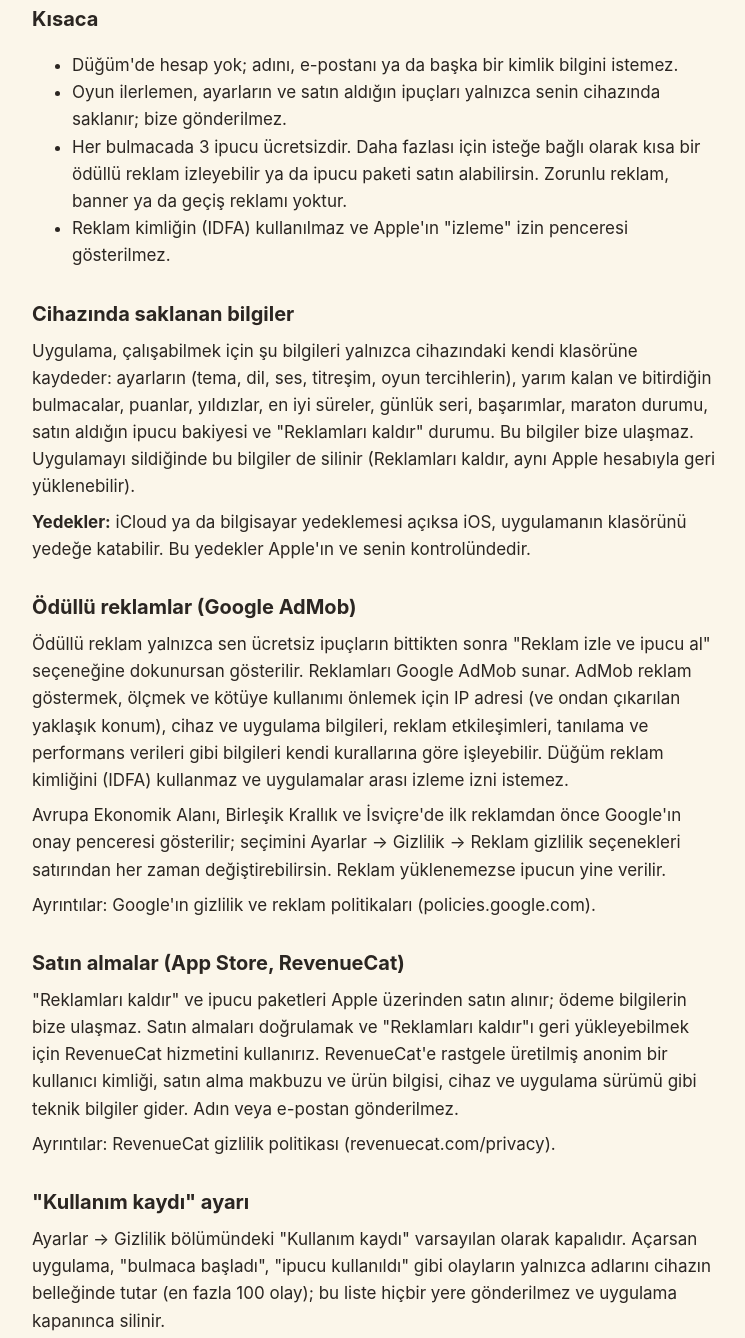
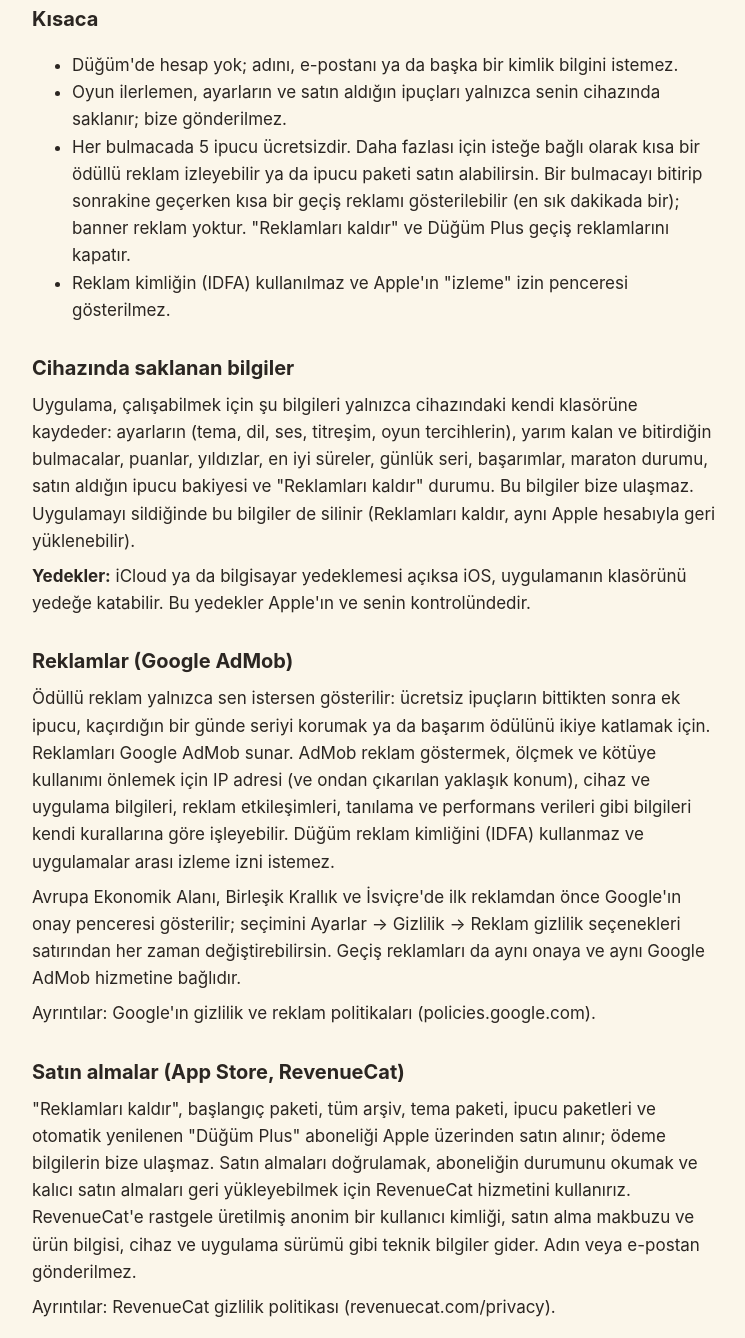
Before and after one commit to brick-bloom/brick-bloom.github.io, a plain HTML site: page dugum/privacy/index.html in a window 1280 px wide. Shown: the part 233-1571 px from the top of the page, without its empty margins (264-1009 px from the left). Drawn offline with Linux system fonts and the light colour scheme.

Commit message:
Düğüm privacy: 5 free hints, interstitial ads, Plus and new one-time purchases

```diff
--- a/dugum/privacy/index.html
+++ b/dugum/privacy/index.html
@@ -17,18 +17,18 @@
 <ul>
 <li>Düğüm'de hesap yok; adını, e-postanı ya da başka bir kimlik bilgini istemez.</li>
 <li>Oyun ilerlemen, ayarların ve satın aldığın ipuçları yalnızca senin cihazında saklanır; bize gönderilmez.</li>
-<li>Her bulmacada 3 ipucu ücretsizdir. Daha fazlası için isteğe bağlı olarak kısa bir ödüllü reklam izleyebilir ya da ipucu paketi satın alabilirsin. Zorunlu reklam, banner ya da geçiş reklamı yoktur.</li>
+<li>Her bulmacada 5 ipucu ücretsizdir. Daha fazlası için isteğe bağlı olarak kısa bir ödüllü reklam izleyebilir ya da ipucu paketi satın alabilirsin. Bir bulmacayı bitirip sonrakine geçerken kısa bir geçiş reklamı gösterilebilir (en sık dakikada bir); banner reklam yoktur. "Reklamları kaldır" ve Düğüm Plus geçiş reklamlarını kapatır.</li>
 <li>Reklam kimliğin (IDFA) kullanılmaz ve Apple'ın "izleme" izin penceresi gösterilmez.</li>
 </ul>
 <h2>Cihazında saklanan bilgiler</h2>
 <p>Uygulama, çalışabilmek için şu bilgileri yalnızca cihazındaki kendi klasörüne kaydeder: ayarların (tema, dil, ses, titreşim, oyun tercihlerin), yarım kalan ve bitirdiğin bulmacalar, puanlar, yıldızlar, en iyi süreler, günlük seri, başarımlar, maraton durumu, satın aldığın ipucu bakiyesi ve "Reklamları kaldır" durumu. Bu bilgiler bize ulaşmaz. Uygulamayı sildiğinde bu bilgiler de silinir (Reklamları kaldır, aynı Apple hesabıyla geri yüklenebilir).</p>
 <p><strong>Yedekler:</strong> iCloud ya da bilgisayar yedeklemesi açıksa iOS, uygulamanın klasörünü yedeğe katabilir. Bu yedekler Apple'ın ve senin kontrolündedir.</p>
-<h2>Ödüllü reklamlar (Google AdMob)</h2>
-<p>Ödüllü reklam yalnızca sen ücretsiz ipuçların bittikten sonra "Reklam izle ve ipucu al" seçeneğine dokunursan gösterilir. Reklamları Google AdMob sunar. AdMob reklam göstermek, ölçmek ve kötüye kullanımı önlemek için IP adresi (ve ondan çıkarılan yaklaşık konum), cihaz ve uygulama bilgileri, reklam etkileşimleri, tanılama ve performans verileri gibi bilgileri kendi kurallarına göre işleyebilir. Düğüm reklam kimliğini (IDFA) kullanmaz ve uygulamalar arası izleme izni istemez.</p>
-<p>Avrupa Ekonomik Alanı, Birleşik Krallık ve İsviçre'de ilk reklamdan önce Google'ın onay penceresi gösterilir; seçimini Ayarlar → Gizlilik → Reklam gizlilik seçenekleri satırından her zaman değiştirebilirsin. Reklam yüklenemezse ipucun yine verilir.</p>
+<h2>Reklamlar (Google AdMob)</h2>
+<p>Ödüllü reklam yalnızca sen istersen gösterilir: ücretsiz ipuçların bittikten sonra ek ipucu, kaçırdığın bir günde seriyi korumak ya da başarım ödülünü ikiye katlamak için. Reklamları Google AdMob sunar. AdMob reklam göstermek, ölçmek ve kötüye kullanımı önlemek için IP adresi (ve ondan çıkarılan yaklaşık konum), cihaz ve uygulama bilgileri, reklam etkileşimleri, tanılama ve performans verileri gibi bilgileri kendi kurallarına göre işleyebilir. Düğüm reklam kimliğini (IDFA) kullanmaz ve uygulamalar arası izleme izni istemez.</p>
+<p>Avrupa Ekonomik Alanı, Birleşik Krallık ve İsviçre'de ilk reklamdan önce Google'ın onay penceresi gösterilir; seçimini Ayarlar → Gizlilik → Reklam gizlilik seçenekleri satırından her zaman değiştirebilirsin. Geçiş reklamları da aynı onaya ve aynı Google AdMob hizmetine bağlıdır.</p>
 <p>Ayrıntılar: Google'ın gizlilik ve reklam politikaları (policies.google.com).</p>
 <h2>Satın almalar (App Store, RevenueCat)</h2>
-<p>"Reklamları kaldır" ve ipucu paketleri Apple üzerinden satın alınır; ödeme bilgilerin bize ulaşmaz. Satın almaları doğrulamak ve "Reklamları kaldır"ı geri yükleyebilmek için RevenueCat hizmetini kullanırız. RevenueCat'e rastgele üretilmiş anonim bir kullanıcı kimliği, satın alma makbuzu ve ürün bilgisi, cihaz ve uygulama sürümü gibi teknik bilgiler gider. Adın veya e-postan gönderilmez.</p>
+<p>"Reklamları kaldır", başlangıç paketi, tüm arşiv, tema paketi, ipucu paketleri ve otomatik yenilenen "Düğüm Plus" aboneliği Apple üzerinden satın alınır; ödeme bilgilerin bize ulaşmaz. Satın almaları doğrulamak, aboneliğin durumunu okumak ve kalıcı satın almaları geri yükleyebilmek için RevenueCat hizmetini kullanırız. RevenueCat'e rastgele üretilmiş anonim bir kullanıcı kimliği, satın alma makbuzu ve ürün bilgisi, cihaz ve uygulama sürümü gibi teknik bilgiler gider. Adın veya e-postan gönderilmez.</p>
 <p>Ayrıntılar: RevenueCat gizlilik politikası (revenuecat.com/privacy).</p>
 <h2>"Kullanım kaydı" ayarı</h2>
 <p>Ayarlar → Gizlilik bölümündeki "Kullanım kaydı" varsayılan olarak kapalıdır. Açarsan uygulama, "bulmaca başladı", "ipucu kullanıldı" gibi olayların yalnızca adlarını cihazın belleğinde tutar (en fazla 100 olay); bu liste hiçbir yere gönderilmez ve uygulama kapanınca silinir.</p>
@@ -57,18 +57,18 @@
 <ul>
 <li>Düğüm has no accounts; it never asks for your name, email or any other identity information.</li>
 <li>Your progress, settings and purchased hints stay on your device and are not sent to us.</li>
-<li>Every puzzle has 3 free hints. For more you can choose to watch a short rewarded ad or buy a hint pack. There are no forced ads, banners or interstitials.</li>
+<li>Every puzzle has 5 free hints. For more you can choose to watch a short rewarded ad or buy a hint pack. When you finish a puzzle and move on to the next, a short interstitial ad may be shown (at most once a minute); there are no banners. Remove ads and Düğüm Plus turn interstitials off.</li>
 <li>Your advertising identifier (IDFA) is not used and Apple's tracking prompt is not shown.</li>
 </ul>
 <h2>Information stored on your device</h2>
 <p>To work, the app saves only in its own folder on your device: your settings (theme, language, sound, vibration, game preferences), unfinished and finished puzzles, scores, stars, best times, daily streak, achievements, marathon state, your purchased hint balance and the Remove ads status. None of this reaches us. Deleting the app deletes it (Remove ads can be restored with the same Apple account).</p>
 <p><strong>Backups:</strong> if iCloud or computer backup is on, iOS may include the app's folder in the backup. Those backups are controlled by Apple and you.</p>
-<h2>Rewarded ads (Google AdMob)</h2>
-<p>A rewarded ad is shown only when, after your free hints are used up, you tap "Watch an ad for a hint". Ads are served by Google AdMob, which may process information such as your IP address (and approximate location derived from it), device and app information, ad interactions, diagnostics and performance data under its own policies to show and measure ads and prevent fraud. Düğüm does not use the advertising identifier (IDFA) and does not ask for permission to track you across apps.</p>
-<p>In the European Economic Area, the UK and Switzerland, Google's consent form is shown before the first ad; you can change your choice at any time under Settings → Privacy → Ad privacy options. If an ad cannot be loaded, you still get the hint.</p>
+<h2>Ads (Google AdMob)</h2>
+<p>A rewarded ad is shown only when you ask for one: for an extra hint after your free hints, to keep your streak after a missed day, or to double an achievement reward. Ads are served by Google AdMob, which may process information such as your IP address (and approximate location derived from it), device and app information, ad interactions, diagnostics and performance data under its own policies to show and measure ads and prevent fraud. Düğüm does not use the advertising identifier (IDFA) and does not ask for permission to track you across apps.</p>
+<p>In the European Economic Area, the UK and Switzerland, Google's consent form is shown before the first ad; you can change your choice at any time under Settings → Privacy → Ad privacy options. Interstitial ads use the same consent and the same Google AdMob service.</p>
 <p>Details: Google's privacy and advertising policies (policies.google.com).</p>
 <h2>Purchases (App Store, RevenueCat)</h2>
-<p>Remove ads and hint packs are bought through Apple; your payment details never reach us. We use RevenueCat to validate purchases and to restore Remove ads. RevenueCat receives a randomly generated anonymous user ID, the purchase receipt and product, and technical information such as device and app version. Your name and email are not sent.</p>
+<p>Remove ads, the starter pack, the full archive, the theme pack, hint packs and the auto-renewing "Düğüm Plus" subscription are bought through Apple; your payment details never reach us. We use RevenueCat to validate purchases, read the subscription status and restore permanent purchases. RevenueCat receives a randomly generated anonymous user ID, the purchase receipt and product, and technical information such as device and app version. Your name and email are not sent.</p>
 <p>Details: RevenueCat privacy policy (revenuecat.com/privacy).</p>
 <h2>"Usage log" setting</h2>
 <p>The "Usage log" switch under Settings → Privacy is off by default. If you turn it on, the app keeps only the names of in-app events such as "puzzle started" or "hint used" in the device's memory (at most 100 events); the list is never sent anywhere and is cleared when the app closes.</p>
```
